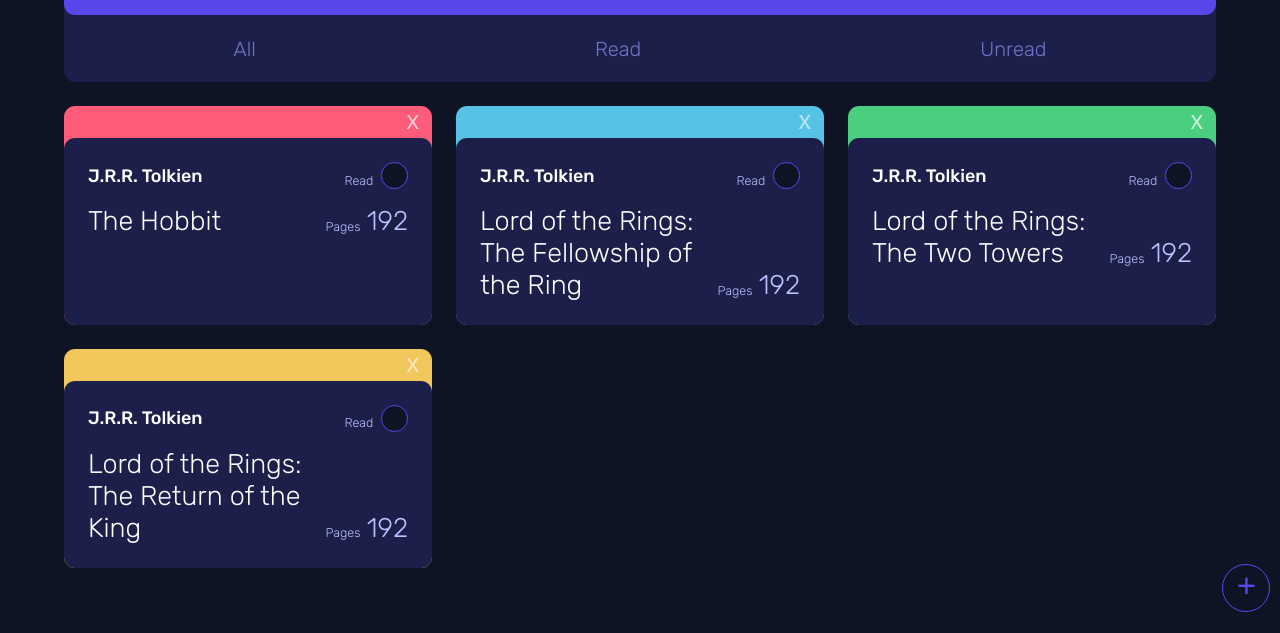
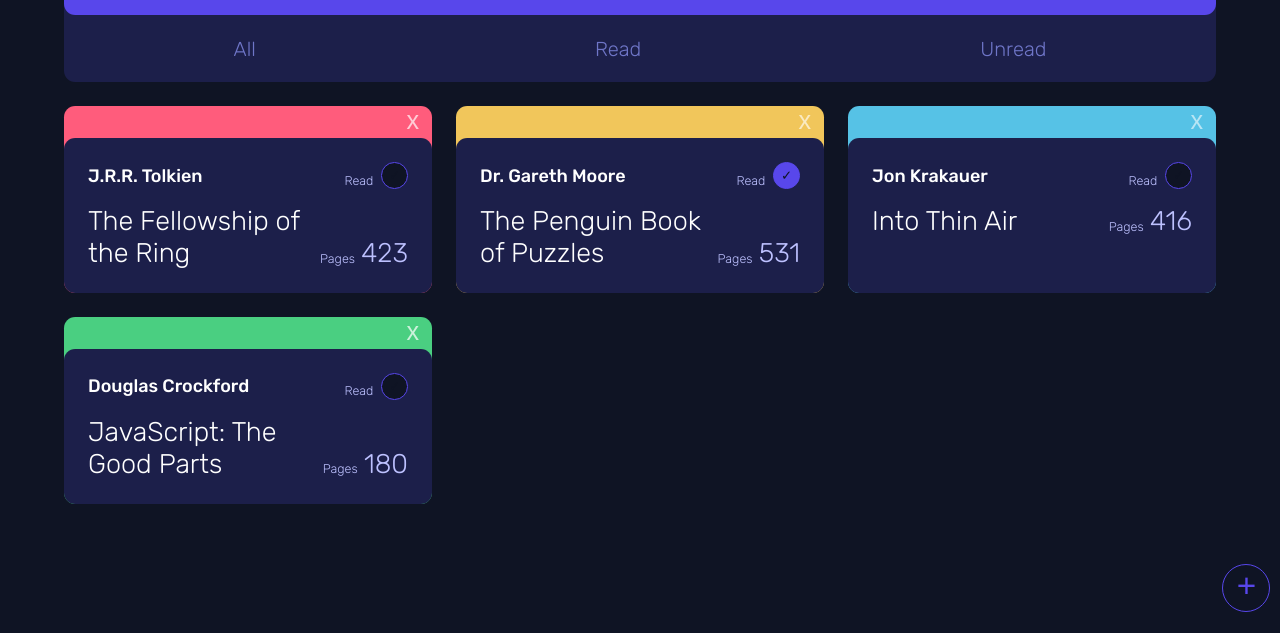
Before and after one commit to simeonbain/library, a plain HTML site: page index.html in a window 1280 px wide. Shown: the part 167-800 px from the top of the page. Drawn offline with Linux system fonts and the light colour scheme.

Commit message:
Implement functionality for dynamic creation of books

```diff
--- a/index.html
+++ b/index.html
@@ -33,96 +33,8 @@
       </div>
     </header>
 
-    <!-- Library -->
-    <section class="library">
-      <div class="book-card fiction">
-        <button>x</button>
-        <div class="book-card-bottom">
-          <div class="book-card-content">
-            <div>
-              <h3>J.R.R. Tolkien</h2>
-              <div class="read">
-                <p>Read</p>
-                <button>&check;</button>
-              </div>
-            </div>
-            <div>
-              <h2>The Hobbit</h2>
-              <div class="pages">
-                <p>Pages</p>
-                <h2>192</h2>
-              </div>
-            </div>
-          </div>
-        </div>
-      </div>
-
-      <div class="book-card nonfiction">
-        <button>x</button>
-        <div class="book-card-bottom">
-          <div class="book-card-content">
-            <div>
-              <h3>J.R.R. Tolkien</h2>
-              <div class="read">
-                <p>Read</p>
-                <button>&check;</button>
-              </div>
-            </div>
-            <div>
-              <h2>Lord of the Rings: The Fellowship of the Ring</h2>
-              <div class="pages">
-                <p>Pages</p>
-                <h2>192</h2>
-              </div>
-            </div>
-          </div>
-        </div>
-      </div>
-
-      <div class="book-card textbook">
-        <button>x</button>
-        <div class="book-card-bottom">
-          <div class="book-card-content">
-            <div>
-              <h3>J.R.R. Tolkien</h2>
-              <div class="read">
-                <p>Read</p>
-                <button>&check;</button>
-              </div>
-            </div>
-            <div>
-              <h2>Lord of the Rings: The Two Towers</h2>
-              <div class="pages">
-                <p>Pages</p>
-                <h2>192</h2>
-              </div>
-            </div>
-          </div>
-        </div>
-      </div>
-
-      <div class="book-card other">
-        <button>x</button>
-        <div class="book-card-bottom">
-          <div class="book-card-content">
-            <div>
-              <h3>J.R.R. Tolkien</h2>
-              <div class="read">
-                <p>Read</p>
-                <button>&check;</button>
-              </div>
-            </div>
-            <div>
-              <h2>Lord of the Rings: The Return of the King</h2>
-              <div class="pages">
-                <p>Pages</p>
-                <h2>192</h2>
-              </div>
-            </div>
-          </div>
-        </div>
-      </div>
-    </section>
+    <!-- Books container -->
+    <section class="books-container"></section>
   </div>
 
   <!-- New book button -->
--- a/library.js
+++ b/library.js
@@ -1,6 +1,3 @@
-/* Global variables */
-const library = [];
-
 /* Classes */
 function Book(title, author, numPages, type, status) {
   this.title = title;
@@ -10,15 +7,68 @@ function Book(title, author, numPages, type, status) {
   this.status = status;
 }
 
+/* Actions to perform on load or refresh */
+function onLoad() {
+  addSampleBooks();
+}
+
+/* Creates and returns the HTML element that displays a book */
+function createBookElement(book) {
+  const deleteButton = document.createElement(`button`);
+  deleteButton.classList.add(`delete`);
+  deleteButton.innerText = `x`;
+
+  const author = document.createElement(`h3`);
+  author.innerText = book.author;
+
+  const readButton = document.createElement(`div`);
+  readButton.classList.add(`status`);
+  readButton.appendChild(document.createElement(`p`));
+  readButton.lastElementChild.innerText = `Read`;
+  readButton.appendChild(document.createElement(`button`));
+  readButton.lastElementChild.innerHTML = `&check;`;
+  if (book.status === `read`) {
+    readButton.lastElementChild.classList.add(`read`);
+  }
+
+  const title = document.createElement(`h2`);
+  title.innerText = book.title;
+
+  const pages = document.createElement(`div`);
+  pages.classList.add(`pages`);
+  pages.appendChild(document.createElement(`p`));
+  pages.lastElementChild.innerText = `Pages`;
+  pages.appendChild(document.createElement(`h2`));
+  pages.lastElementChild.innerText = book.numPages;
+
+  const bookCardBottom = document.createElement(`div`);
+  bookCardBottom.classList.add(`book-card-bottom`);
+  bookCardBottom.appendChild(document.createElement(`div`));
+  bookCardBottom.lastElementChild.classList.add(`book-card-content`);
+  bookCardBottom.lastElementChild.appendChild(document.createElement(`div`));
+  bookCardBottom.lastElementChild.lastElementChild.appendChild(author);
+  bookCardBottom.lastElementChild.lastElementChild.appendChild(readButton);
+  bookCardBottom.lastElementChild.appendChild(document.createElement(`div`));
+  bookCardBottom.lastElementChild.lastElementChild.appendChild(title);
+  bookCardBottom.lastElementChild.lastElementChild.appendChild(pages);
+
+  const bookElement = document.createElement(`div`);
+  bookElement.classList.add(`book-card`);
+  bookElement.classList.add(book.type);
+  bookElement.appendChild(deleteButton);
+  bookElement.appendChild(document.createElement(`div`));
+  bookElement.appendChild(bookCardBottom);
+
+  return bookElement;
+}
+
 /* Adds the given book to the library */
 function addBookToLibrary(book) {
-  library.push(book);
+  booksContainer.appendChild(createBookElement(book));
 }
 
 /* Removes the given book from the library */
-function removeBookFromLibrary(book) {
-  library.pop(book);
-}
+function removeBookFromLibrary(book) {}
 
 /* Updates the DOM to present the new book form to the user */
 function openNewBookForm() {
@@ -42,13 +92,55 @@ function processNewBookForm() {
 
 /* Query Seletors */
 const newBookButton = document.querySelector(`.btn-new-book`);
-const newBookCancelButton = document.querySelector(`.btn-new-book-cancel`)
-const newBookSubmitButton = document.querySelector(`.btn-new-book-submit`)
+const newBookCancelButton = document.querySelector(`.btn-new-book-cancel`);
+const newBookSubmitButton = document.querySelector(`.btn-new-book-submit`);
 const newBookFormDisplay = document.querySelector(`.container-new-book-form`);
 const newBookForm = document.querySelector(`.new-book-form`);
 const main = document.querySelector(`.container-main`);
+const booksContainer = document.querySelector(`.books-container`);
 
 /* Event Listeners */
+window.addEventListener(`load`, onLoad);
 newBookButton.addEventListener(`click`, openNewBookForm);
 newBookCancelButton.addEventListener(`click`, closeNewBookForm);
 newBookSubmitButton.addEventListener(`click`, processNewBookForm);
+
+/* Add some sample books for demo purposes */
+function addSampleBooks() {
+  const sampleBooks = [];
+
+  sampleBooks.push(
+    new Book(
+      `The Fellowship of the Ring`,
+      `J.R.R. Tolkien`,
+      423,
+      `fiction`,
+      `unread`
+    )
+  );
+  sampleBooks.push(
+    new Book(
+      `The Penguin Book of Puzzles`,
+      `Dr. Gareth Moore`,
+      531,
+      `other`,
+      `read`
+    )
+  );
+  sampleBooks.push(
+    new Book(`Into Thin Air`, `Jon Krakauer`, 416, `nonfiction`, `unread`)
+  );
+  sampleBooks.push(
+    new Book(
+      `JavaScript: The Good Parts`,
+      `Douglas Crockford`,
+      180,
+      `textbook`,
+      `unread`
+    )
+  );
+
+  sampleBooks.forEach((book) => {
+    addBookToLibrary(book);
+  });
+}
--- a/style.css
+++ b/style.css
@@ -1,7 +1,7 @@
-@import url('https://fonts.googleapis.com/css2?family=Rubik:wght@300;400;500&display=swap');
+@import url("https://fonts.googleapis.com/css2?family=Rubik:wght@300;400;500&display=swap");
 
 html {
-  font-family: 'Rubik', sans-serif;
+  font-family: "Rubik", sans-serif;
 
   box-sizing: border-box;
 
@@ -43,7 +43,10 @@ body {
 }
 
 /* -- Utilities -- */
-h1, h2, p, label {
+h1,
+h2,
+p,
+label {
   margin: 0;
   padding-block: 0.1rem;
 }
@@ -53,7 +56,8 @@ h1 {
   font-weight: 300;
 }
 
-p, label {
+p,
+label {
   font-size: 0.8em;
   font-weight: 300;
 }
@@ -69,7 +73,8 @@ button {
 }
 
 button:hover,
-button:active {
+button:active,
+.read {
   background-color: var(--color-header-card-accent);
   color: var(--color-background);
 }
@@ -131,8 +136,8 @@ button:active {
   font-weight: 400;
 }
 
-/* -- Library -- */
-.library {
+/* -- Books Container -- */
+.books-container {
   display: grid;
   gap: 1.5rem;
 }
@@ -191,13 +196,13 @@ button:active {
   color: var(--color-text-tertiary);
 }
 
-.read p {
+.status p {
   margin-inline: 0.5rem;
   color: var(--color-text-tertiary);
   margin-top: auto;
 }
 
-.read button {
+.status button {
   border-radius: 50%;
   aspect-ratio: 1;
   width: 2em;
@@ -335,13 +340,13 @@ button:active {
 
 /* -- Media queries -- */
 @media (min-width: 700px) {
-  .library {
+  .books-container {
     grid-template-columns: 1fr 1fr;
   }
 }
 
 @media (min-width: 900px) {
-  .library {
+  .books-container {
     grid-template-columns: 1fr 1fr 1fr;
   }
 }
```
